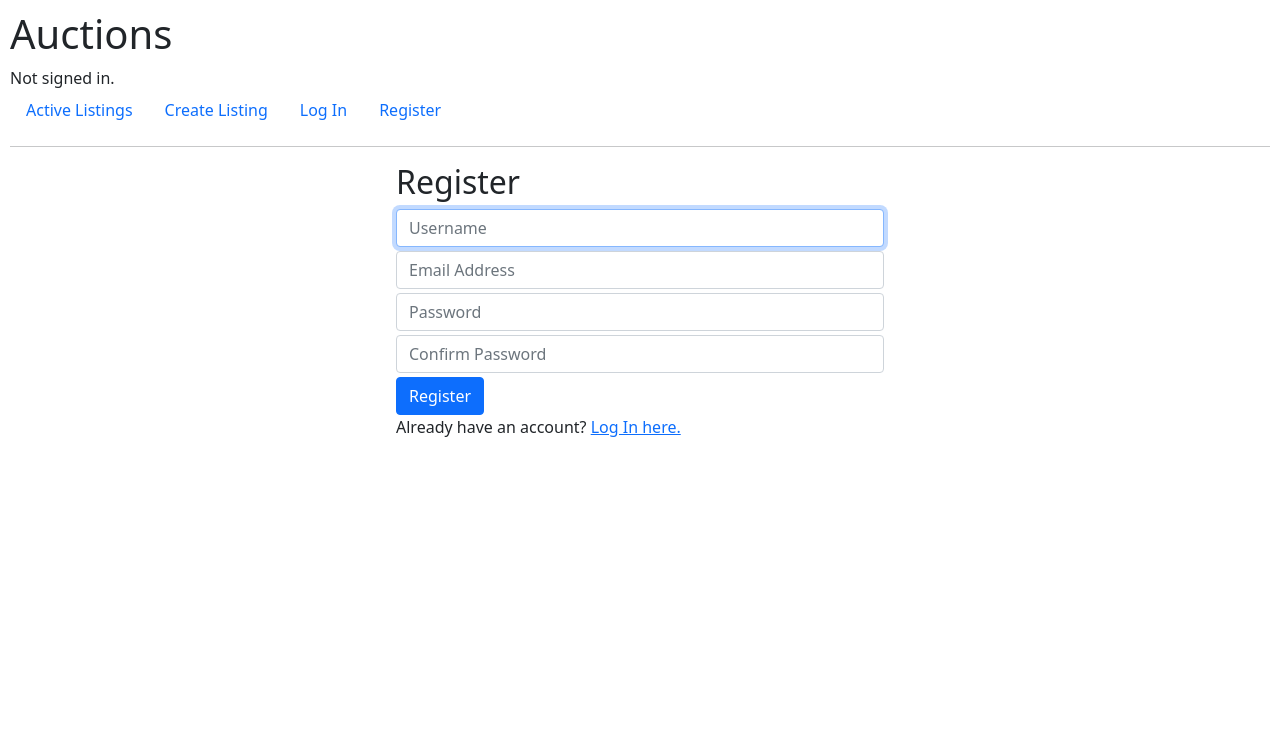
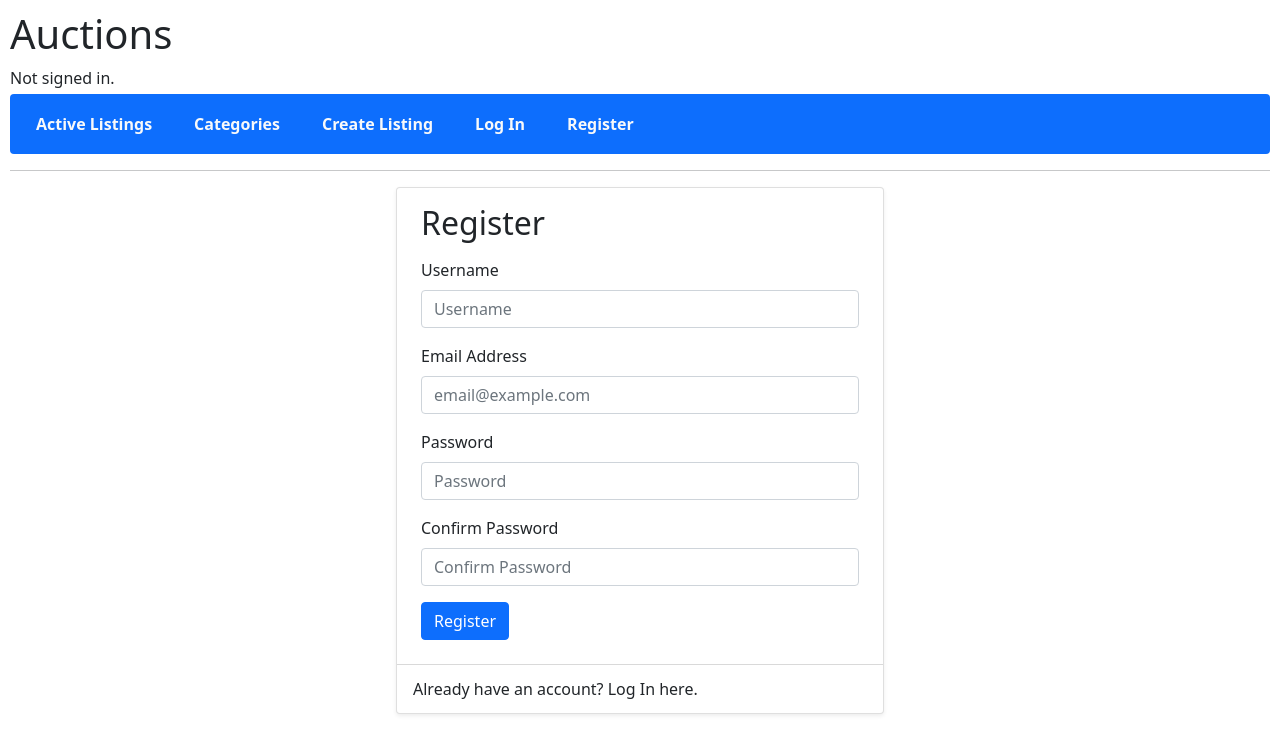
Before and after one commit to Resized/commerce, a Django app: page /register in a window 1280 px wide. Shown: the top 754 px of the page. Run offline with Django 3.2, Linux system fonts and the light colour scheme.

Commit message:
Categories and updated login/register pages

```diff
--- a/auctions/static/auctions/styles.css
+++ b/auctions/static/auctions/styles.css
@@ -8,7 +8,7 @@ body {
 
 .card .card-text p {
     display: -webkit-box;
-    -webkit-line-clamp: 3;
+    -webkit-line-clamp: 4;
     -webkit-box-orient: vertical;
     overflow: hidden;
 }
@@ -33,3 +33,12 @@ body {
 .card {
     margin: 0;
 }
+
+.nav {
+    padding: 5px;
+}
+
+.nav > a {
+    font-weight: bold;
+    margin: 5px;
+}
--- a/auctions/templates/auctions/layout.html
+++ b/auctions/templates/auctions/layout.html
@@ -10,36 +10,25 @@
 </head>
 <body>
 <h1>Auctions</h1>
-<div>
+<div class="mb-1">
     {% if user.is_authenticated %}
         Signed in as <strong>{{ user.username }}</strong>.
     {% else %}
         Not signed in.
     {% endif %}
 </div>
-<ul class="nav">
-    <li class="nav-item">
-        <a class="nav-link" href="{% url 'index' %}">Active Listings</a>
-    </li>
-    <li class="nav-item">
-        <a class="nav-link" href="{% url 'create_listing' %}">Create Listing</a>
-    </li>
+<nav class="nav bg-primary rounded">
+    <a class="nav-link link-light" href="{% url 'index' %}">Active Listings</a>
+    <a class="nav-link link-light" href="{% url 'all_categories' %}">Categories</a>
+    <a class="nav-link link-light" href="{% url 'create_listing' %}">Create Listing</a>
     {% if user.is_authenticated %}
-        <li class="nav-item">
-            <a class="nav-link" href="{% url 'view_watchlist' %}">Watchlist</a>
-        </li>
-        <li class="nav-item">
-            <a class="nav-link" href="{% url 'logout' %}">Log Out</a>
-        </li>
+        <a class="nav-link link-light" href="{% url 'view_watchlist' %}">Watchlist</a>
+        <a class="nav-link link-light" href="{% url 'logout' %}">Log Out</a>
     {% else %}
-        <li class="nav-item">
-            <a class="nav-link" href="{% url 'login' %}">Log In</a>
-        </li>
-        <li class="nav-item">
-            <a class="nav-link" href="{% url 'register' %}">Register</a>
-        </li>
+        <a class="nav-link link-light" href="{% url 'login' %}">Log In</a>
+        <a class="nav-link link-light" href="{% url 'register' %}">Register</a>
     {% endif %}
-</ul>
+</nav>
 <hr>
 {% block body %}
 {% endblock %}
--- a/auctions/templates/auctions/register.html
+++ b/auctions/templates/auctions/register.html
@@ -1,31 +1,47 @@
 {% extends "auctions/layout.html" %}
+
+{% block title %}
+    Register
+{% endblock %}
 
 {% block body %}
 
     <div class="container" id="narrow">
-        <h2>Register</h2>
+        <div class="card shadow-sm">
+            <form class="px-4 py-3" action="{% url 'register' %}" method="post">
+                {% csrf_token %}
+                <div class="mb-3">
+                    <h2>Register</h2>
+                </div>
+                <div class="mb-3">
+                    <label for="username" class="form-label">Username</label>
+                    <input type="text" class="form-control" id="username" name="username" placeholder="Username">
+                </div>
+                <div class="mb-3">
+                    <label for="email" class="form-label">Email Address</label>
+                    <input type="email" class="form-control" id="email" name="email" placeholder="email@example.com">
+                </div>
+                <div class="mb-3">
+                    <label for="password" class="form-label">Password</label>
+                    <input type="password" class="form-control" id="password" name="password" placeholder="Password">
+                </div>
+                <div>
+                    <label for="confirmation" class="form-label">Confirm Password</label>
+                    <input type="password" class="form-control" id="confirmation" name="confirmation"
+                           placeholder="Confirm Password">
+                </div>
+                <div class="mb-3">
+                    {% if message %}
+                        <small class="text-danger">{{ message }}</small>
+                    {% endif %}
+                </div>
+                <button type="submit" class="btn btn-primary">Register</button>
+            </form>
 
-        {% if message %}
-            <div>{{ message }}</div>
-        {% endif %}
-
-        <form action="{% url 'register' %}" method="post">
-            {% csrf_token %}
-            <div class="form-group mb-1">
-                <input class="form-control" autofocus type="text" name="username" placeholder="Username">
+            <div class="mb-2">
+                <div class="dropdown-divider"></div>
+                <a class="dropdown-item" href="{% url 'login' %}">Already have an account? Log In here.</a>
             </div>
-            <div class="form-group mb-1">
-                <input class="form-control" type="email" name="email" placeholder="Email Address">
-            </div>
-            <div class="form-group mb-1">
-                <input class="form-control" type="password" name="password" placeholder="Password">
-            </div>
-            <div class="form-group mb-1">
-                <input class="form-control" type="password" name="confirmation" placeholder="Confirm Password">
-            </div>
-            <input class="btn btn-primary" type="submit" value="Register">
-        </form>
-
-        Already have an account? <a href="{% url 'login' %}">Log In here.</a>
+        </div>
     </div>
 {% endblock %}
--- a/auctions/urls.py
+++ b/auctions/urls.py
@@ -7,6 +7,8 @@ urlpatterns = [
     path("login", views.login_view, name="login"),
     path("logout", views.logout_view, name="logout"),
     path("register", views.register, name="register"),
+    path("categories", views.all_categories, name="all_categories"),
+    path("categories/<int:category_id>", views.view_category, name="view_category"),
     path("create_listing", views.create_listing, name="create_listing"),
     path("listings/<int:listing_id>", views.view_listing, name="view_listing"),
     path("listings/<int:listing_id>/bid", views.bid, name="bid"),
--- a/auctions/views.py
+++ b/auctions/views.py
@@ -242,3 +242,22 @@ def add_comment(request, listing_id):
         "listing": listing,
         "user": request.user
     })
+
+
+def all_categories(request):
+    return render(request, "auctions/categories.html", {
+        "title": "All Categories",
+        "categories": Category.objects.all()
+    })
+
+
+def view_category(request, category_id):
+    try:
+        category = Category.objects.get(pk=category_id)
+    except Category.DoesNotExist:
+        return HttpResponse("Invalid listing")
+
+    return render(request, "auctions/index.html", {
+        "title": category.name,
+        "listings": category.listings.all()
+    })
```
Also changed, not shown: auctions/templates/auctions/categories.html (added, +33 -0 lines), auctions/templates/auctions/create_listing.html (+8 -5 lines), auctions/templates/auctions/index.html (+7 -1 lines), auctions/templates/auctions/listing.html (+18 -20 lines), auctions/templates/auctions/login.html (+25 -16 lines).
